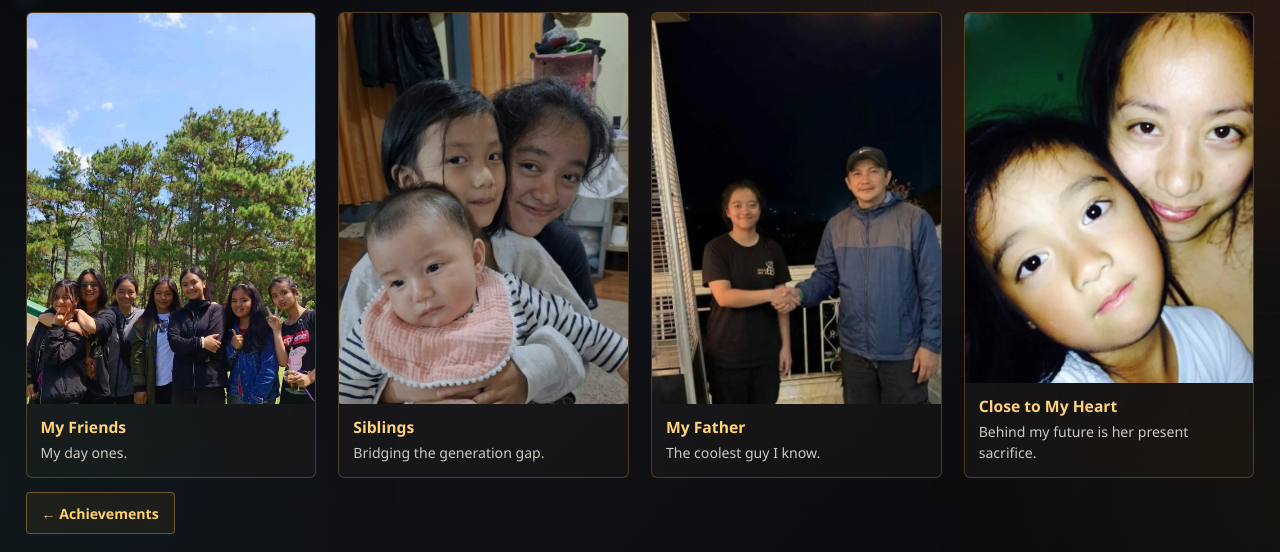
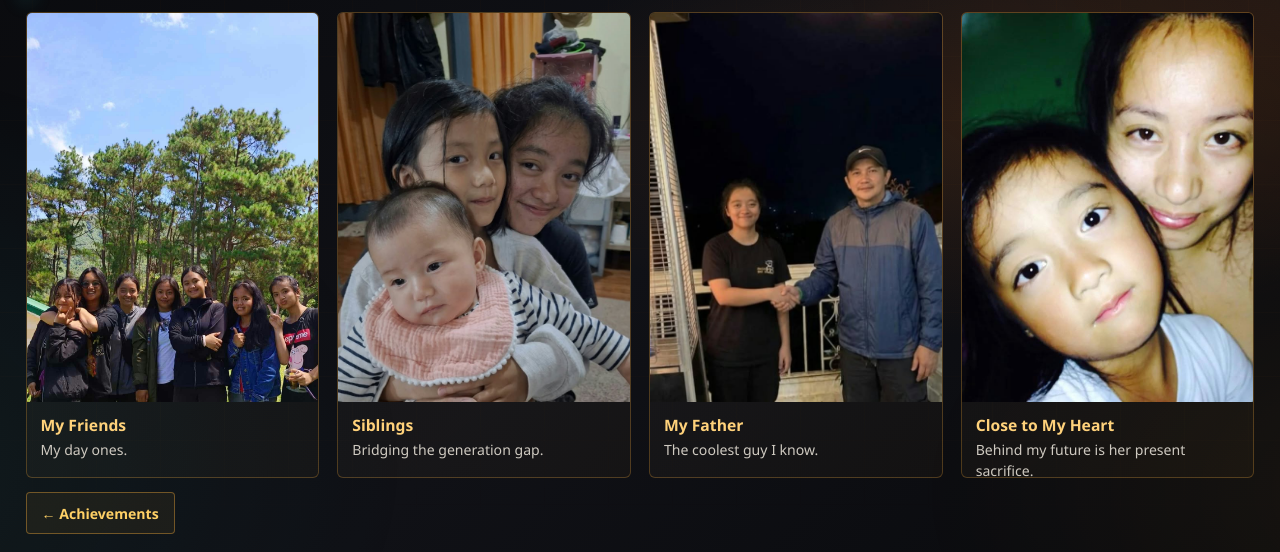
Before and after one commit to aryn-b/my_portfolio, a plain HTML site: page family.html in a window 1280 px wide. Shown: the part 248-800 px from the top of the page. Drawn offline with Linux system fonts and the light colour scheme.

Commit message:
update
git commit

```diff
--- a/style.css
+++ b/style.css
@@ -2027,7 +2027,9 @@ body.family-view {
   height: 100svh;
   min-height: 0;
   flex-direction: column;
-  overflow: hidden;
+  overflow-y: auto;
+  overflow-x: hidden;
+  overscroll-behavior: contain;
 }
 
 body.family-view header {
@@ -2069,35 +2071,64 @@ body.family-view .family-gallery {
   width: 100%;
   max-width: none;
   height: auto;
+  /* cards sit at the top of whatever space is left, never stretched */
+  align-content: start;
+  justify-content: center;
+  grid-auto-flow: column;
   grid-auto-columns: minmax(0, 1fr);
-  grid-auto-flow: column;
   grid-template-columns: none;
-  grid-template-rows: minmax(0, 1fr);
+  grid-template-rows: auto;
   margin: 0;
+  gap: 18px;
 }
 
 body.family-view .family-gallery__item {
   display: flex;
   min-height: 0;
+  overflow: hidden;
   flex-direction: column;
-}
-
+  border-radius: 6px;
+}
+
+/*
+  One shared portrait frame for every photo, sized from the available height so
+  four cards plus captions always fit on screen without scrolling.
+*/
 body.family-view .family-gallery__item img {
-  flex: 1 1 0;
+  flex: none;
   width: 100%;
-  min-height: 0;
+  height: auto;
+  aspect-ratio: 3 / 4;
   object-fit: cover;
-  aspect-ratio: auto;
-  object-position: center 30%;
+  object-position: center 50%;
+}
+
+/* Each photo has its people in a different place, so aim the crop per photo */
+body.family-view .family-gallery__item:nth-child(1) img {
+  object-position: center 84%;
+}
+
+body.family-view .family-gallery__item:nth-child(2) img {
+  object-position: center 38%;
+}
+
+body.family-view .family-gallery__item:nth-child(3) img {
+  object-position: center 58%;
+}
+
+body.family-view .family-gallery__item:nth-child(4) img {
+  object-position: center 50%;
 }
 
 body.family-view .family-gallery__item figcaption {
   flex: none;
+  padding: 12px 14px 14px;
 }
 
 body.family-view .page-navigation {
   flex: none;
   width: 100%;
+  margin-top: auto;
   padding: 0 0 18px;
 }
 
```
Also changed, not shown: .qa-caps.mjs (added), .qa-family-wide.png (added), .qa-family.mjs (added), .qa-family.png.
